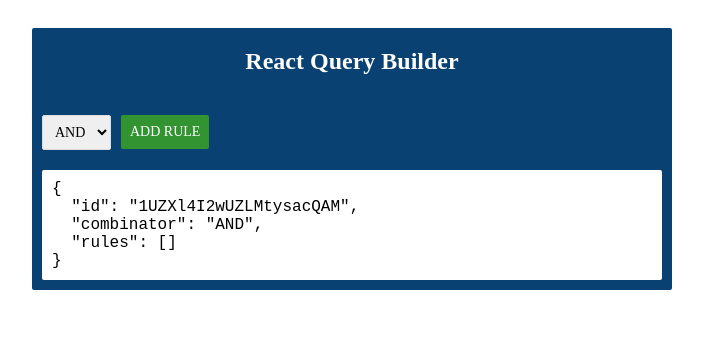
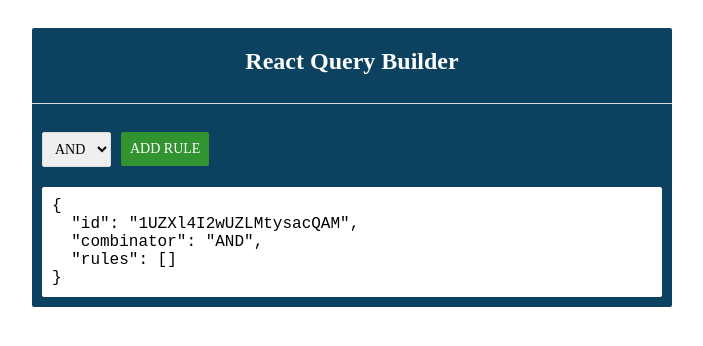
Before and after one commit to APIYOJENNIFER/react-query-builder, a React app: page / in a window 1280 px wide. Shown: the top 346 px of the page, without its empty margins (288-991 px from the left). Built offline with nearby package versions, Linux system fonts and the light colour scheme.

Commit message:
Change background color and add line separator

```diff
--- a/src/App.css
+++ b/src/App.css
@@ -3,7 +3,7 @@
   display: grid;
   align-items: center;
   width: 50vw;
-  background-color: rgb(9, 65, 114);
+  background-color: #0c4160;
   border-radius: 2px;
 }
 
@@ -46,11 +46,6 @@
   font-family: 'Times New Roman', Times, serif;
 }
 
-.rules-list {
-  list-style: none;
-  padding: 0;
-}
-
 .query-output {
   background-color: white;
   padding: 10px;
--- a/src/components/Query.js
+++ b/src/components/Query.js
@@ -88,6 +88,7 @@
         <div className="App-heading">
           <h2>React Query Builder</h2>
         </div>
+        <hr />
         <div className="App-top-section">
           <Logical
             onLogicalChange={(event) => this.handleLogicalChange(event)}
```
